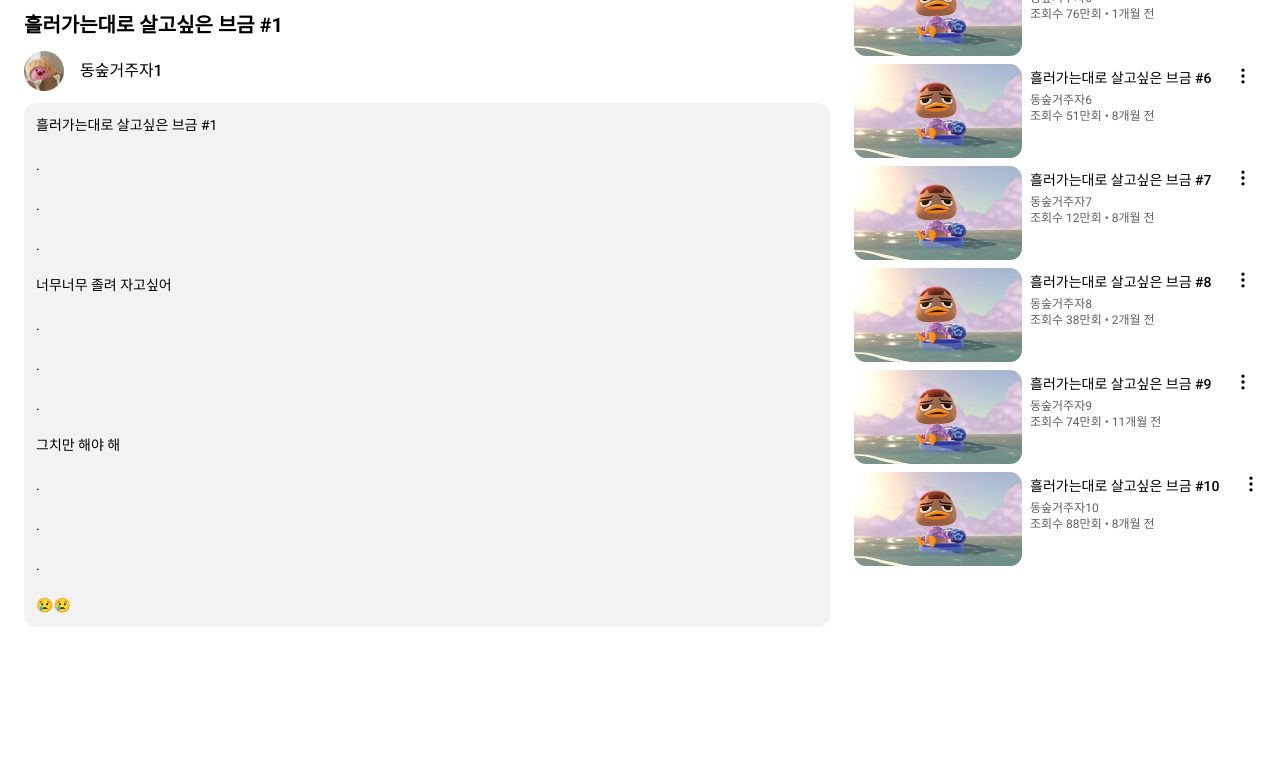
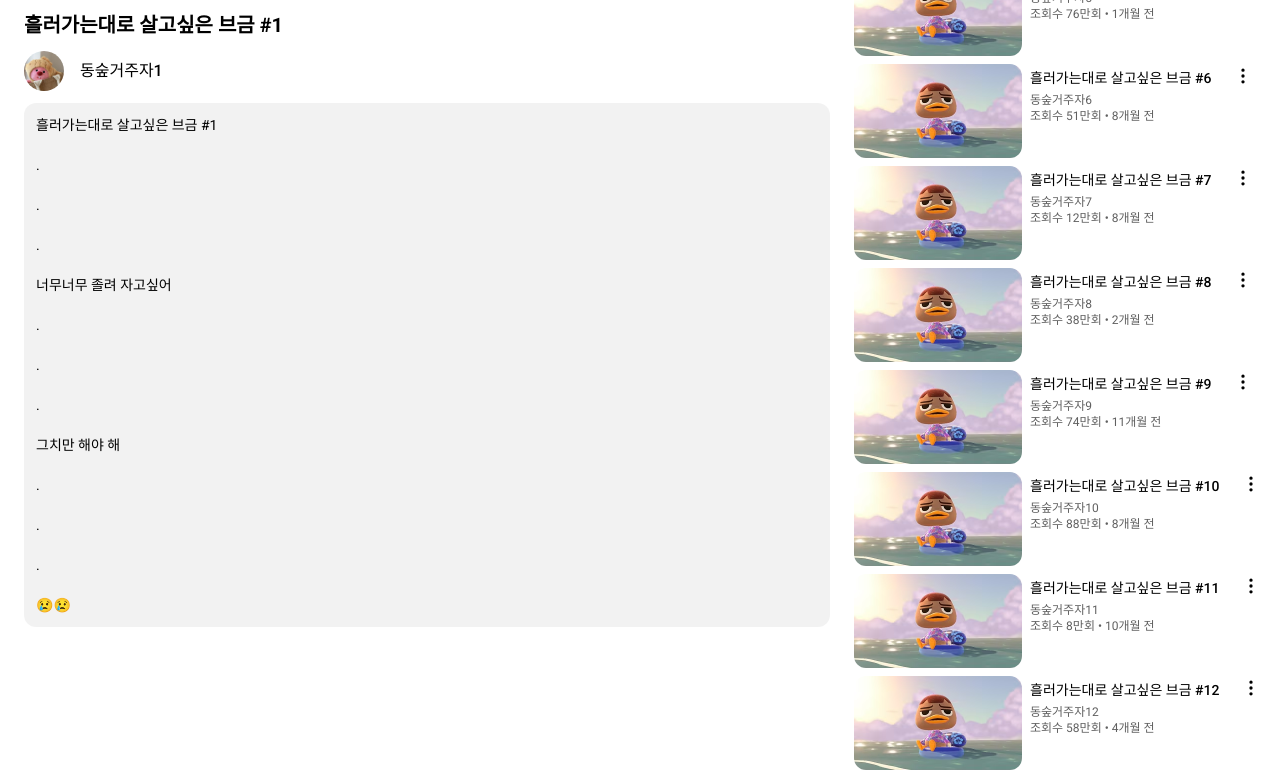
Before and after one commit to 2-CM/Youtube-yoon, a React (Vite) app: page /video/1 in a window 1280 px wide. Shown: the part 534-1310 px from the top of the page. Before the commit the page ends 1185 px from the top, so only its background shows below. Built offline with nearby package versions, Linux system fonts and the light colour scheme.

Commit message:
style: 추천 영상 개수 수정 #9

```diff
--- a/src/components/VideoDetail/RecommendedVideos.jsx
+++ b/src/components/VideoDetail/RecommendedVideos.jsx
@@ -3,7 +3,7 @@ import VideoCard from '../VideoGrid/VideoCard';
 const RecommendedVideos = ({ videos, onCardClick }) => {
     return (
         <div className="recommended-videos pt-6 pb-6 mr-6 w-[402px] min-w-[300px]">
-            {videos.slice(0, 10).map((video) => (
+            {videos.map((video) => (
                 <VideoCard
                     key={video.videoId}
                     {...video}
```
